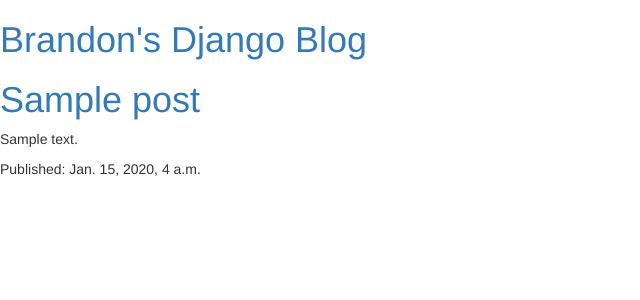
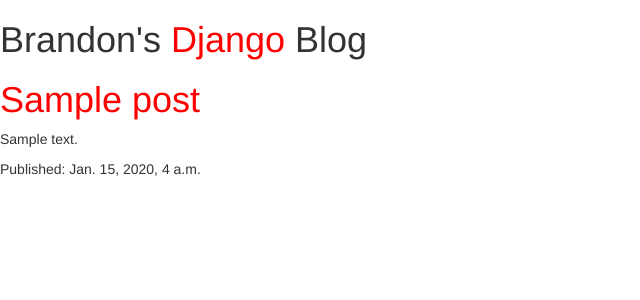
Before and after one commit to bjaus/my-first-blog, a Django app: template blog/templates/blog/post_list.html in a window 1280 px wide. Shown: the top 300 px of the page, without its empty margins (0-640 px from the left). Run offline with Django 3.2, Linux system fonts and the light colour scheme; the template is opened without the code that fills it: values that come from a table or form of the project are taken from there, others are empty; tables that the repository leaves empty hold one stand-in row (values such as "Sample post"); some libraries are stand-ins or nearby versions.

Commit message:
Addded static directory

```diff
--- /dev/null
+++ b/blog/static/css/blog.css
@@ -0,0 +1,4 @@
+
+h1 a {
+    color: red;
+}
--- a/blog/templates/blog/post_list.html
+++ b/blog/templates/blog/post_list.html
@@ -1,14 +1,16 @@
+{% load staticfiles %}
 <html>
     <head>
         <title>Django blog</title>
 
         <link rel="stylesheet" href="//maxcdn.bootstrapcdn.com/bootstrap/3.2.0/css/bootstrap.min.css">
         <link rel="stylesheet" href="//maxcdn.bootstrapcdn.com/bootstrap/3.2.0/css/bootstrap-theme.min.css">
+        <link rel="stylesheet" href="{% static 'css/blog.css' %}">
 
     </head>
     <body>
         <div>
-            <h1><a href="">Brandon's Django Blog</a></h1>
+            <h1>Brandon's <a href="https://en.wikipedia.org/wiki/Django" class="external_link" id="link_to_wiki_page">Django</a> Blog</h1>
         </div>
 
         {% for post in posts %}
```
